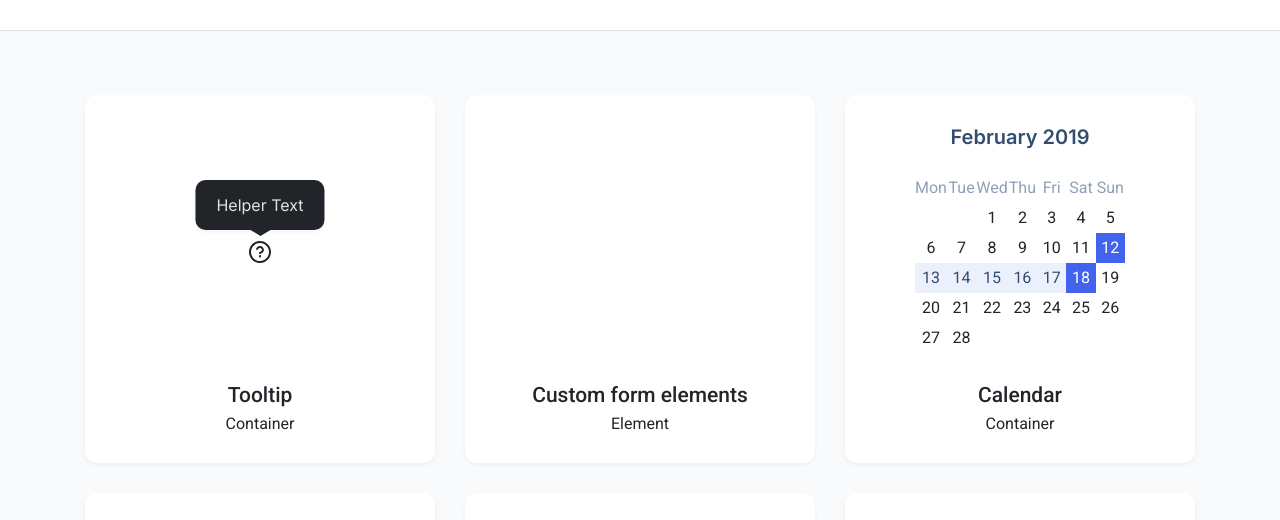
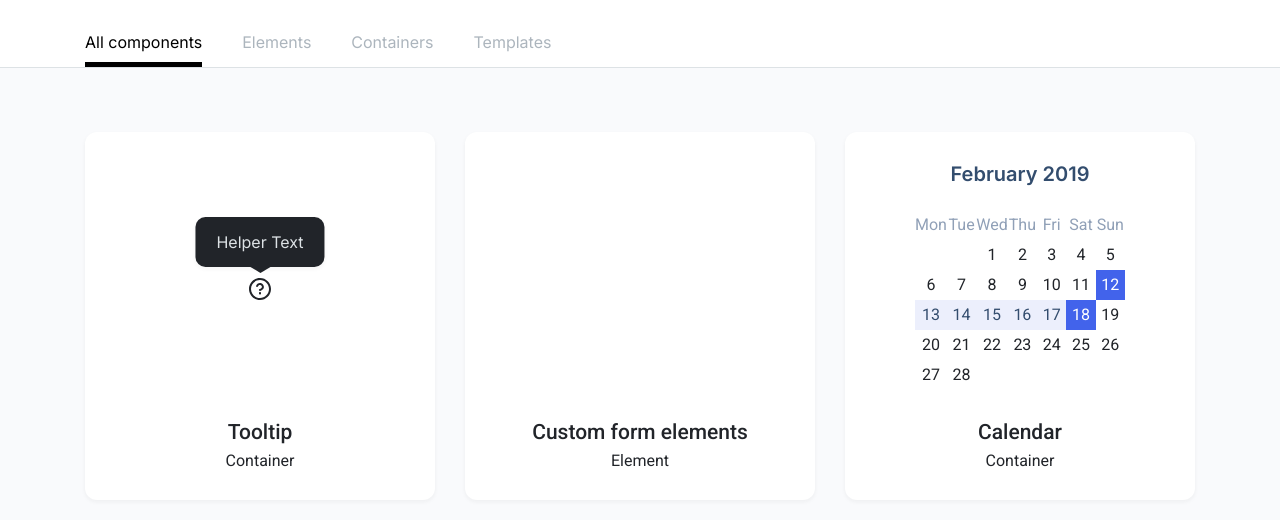
Before and after one commit to js-tasks-ru/htmlcss-20230411_sum2108, a website: page pages/main.html in a window 1280 px wide. Shown: the part 241-761 px from the top of the page. Drawn offline with nearby package versions, Linux system fonts and the light colour scheme.

Commit message:
dz-6/tabs - табы

```diff
--- a/assets/css/main.css
+++ b/assets/css/main.css
@@ -10,6 +10,7 @@
 @import '../../components/histogram/histogram.css';
 @import '../../components/containers/container/container.css';
 @import '../../components/sidebar/sidebar.css';
+@import '../../components/tabs/tabs.css';
 
 :root {
     --white: #ffffff;
--- a/components/card/card.css
+++ b/components/card/card.css
@@ -10,7 +10,7 @@
     border-radius: 12px;
     font-family: 'Roboto';
     font-style: normal;
-
+    text-decoration: none;
     color: var(--black);
 }
 
--- a/components/header/header.css
+++ b/components/header/header.css
@@ -1,7 +1,6 @@
 .header{
     text-align: center;
     background-color: var(--white);
-    border-bottom: 1px solid var(--grey-2);
 }
 .header__title {
     padding: 40px 0;
--- /dev/null
+++ b/components/tabs/tabs.css
@@ -0,0 +1,56 @@
+#all-tab:checked ~ .tabs__wrapper .tabs__label[for="all-tab"],
+#elements-tab:checked ~ .tabs__wrapper .tabs__label[for="elements-tab"],
+#containers-tab:checked ~ .tabs__wrapper .tabs__label[for="containers-tab"],
+#templates-tab:checked ~ .tabs__wrapper .tabs__label[for="templates-tab"],
+#html-tab:checked ~ .tabs__wrapper .tabs__label[for="html-tab"],
+#css-tab:checked ~ .tabs__wrapper .tabs__label[for="css-tab"] {
+    color: var(--accent);
+    border-bottom-color: var(--text);
+}
+.tabs__content_all-tab,
+.tabs__content_elements-tab,
+.tabs__content_containers-tab,
+.tabs__content_templates-tab,
+.tabs__content_html-tab,
+.tabs__content_css-tab {
+    display: none;
+}
+#all-tab:checked ~ .tabs__content_all-tab,
+#elements-tab:checked ~ .tabs__content_elements-tab,
+#containers-tab:checked ~ .tabs__content_containers-tab,
+#templates-tab:checked ~ .tabs__content_templates-tab,
+#html-tab:checked ~ .tabs__content_html-tab,
+#css-tab:checked ~ .tabs__content_css-tab {
+    display: block;
+}
+.tabs__wrapper {
+    border-bottom: 1px solid var(--grey-2);
+}
+.tabs__list {
+    display: flex;
+    gap: 40px;
+}
+.tabs__label {
+    display: block;
+    padding-bottom: 8px;
+    border-bottom: 5px solid transparent;
+    font-family: 'Inter';
+    font-style: normal;
+    font-weight: 400;
+    font-size: 16px;
+    line-height: 24px;
+    white-space: nowrap;
+    color: var(--grey-3);
+    cursor: pointer;
+}
+.tabs__input {
+    position: absolute;
+    outline: none;
+    clip: rect(0, 0, 0, 0);
+}
+
+@media screen and (max-width: 767px) {
+    .tabs__wrapper {
+        background-color: var(--light-white);
+    }
+}
--- a/pages/main.html
+++ b/pages/main.html
@@ -37,10 +37,49 @@
       <h1 class="header__title">Reusable component library</h1>
     </div>
   </header>
+  <div class="tabs">
+    <input
+      class="tabs__input"
+      type="radio"
+      id="all-tab"
+      name="tab"
+      checked
+    />
+    <input
+      class="tabs__input"
+      type="radio"
+      id="elements-tab"
+      name="tab"
+    />
+    <input
+      class="tabs__input"
+      type="radio"
+      id="containers-tab"
+      name="tab"
+    />
+    <input
+      class="tabs__input"
+      type="radio"
+      id="templates-tab"
+      name="tab"
+    />
+
+    <div class="tabs__wrapper">
+      <div class="container">
+        <div class="tabs__list">
+          <label class="tabs__label" for="all-tab">All components</label>
+          <label class="tabs__label" for="elements-tab">Elements</label>
+          <label class="tabs__label" for="containers-tab">Containers</label>
+          <label class="tabs__label" for="templates-tab">Templates</label>
+        </div>
+      </div>
+    </div>
+
+    <div class="tabs__content tabs__content_all-tab">
       <main class="main">
         <div class="container">
           <div class="page__main">
-        <div class="card">
+            <a class="card" href="./component.html">
               <div class="card__preview">
                 <div class="tooltip">
                   <svg class="tooltip__trigger" width="24" height="24" viewBox="0 0 24 24" fill="none" xmlns="http://www.w3.org/2000/svg">
@@ -55,17 +94,17 @@
               </div>
               <div class="card__title">Tooltip</div>
               <div class="card__description">Container</div>
-        </div>
+            </a>
 
-        <div class="card">
+            <a class="card" href="./component.html">
               <div class="card__preview">
 
               </div>
               <div class="card__title">Custom form elements</div>
               <div class="card__description">Element</div>
-        </div>
+            </a>
 
-        <div class="card">
+            <a href="./component.html" class="card">
               <div class="card__preview">
 
                 <div class="calendar calendar_small">
@@ -116,22 +155,22 @@
               </div>
               <div class="card__title">Calendar</div>
               <div class="card__description">Container</div>
-        </div>
+            </a>
 
-        <div class="card">
+            <a href="./component.html" class="card">
               <div class="card__preview">
 
               </div>
               <div class="card__title">Modal dialog</div>
               <div class="card__description">Container</div>
-        </div>
+            </a>
 
-        <div class="card">
+            <a href="./component.html" class="card">
               <div class="card__preview">
                 <div class="histogram">
                   <div class="histogram__header">
                     <div class="histogram__title">Total orders</div>
-                <a href="#" class="histogram__link">View all</a>
+                    <div href="#" class="histogram__link">View all</div>
                   </div>
                   <div class="histogram__counter">23564</div>
                   <div class="histogram__body">
@@ -165,16 +204,30 @@
               </div>
               <div class="card__title">Histogram</div>
               <div class="card__description">Element</div>
-        </div>
+            </a>
 
-        <div class="card">
+            <a href="./component.html" class="card">
               <div class="card__preview"></div>
               <div class="card__title">Avatar</div>
               <div class="card__description">Element</div>
-        </div>
+            </a>
           </div>
         </div>
       </main>
+    </div>
+    <div class="tabs__content tabs__content_elements-tab">
+      Elements tab content
+    </div>
+
+    <div class="tabs__content tabs__content_containers-tab">
+      Containers tab content
+    </div>
+
+    <div class="tabs__content tabs__content_templates-tab">
+      Templates tab content
+    </div>
+  </div>
+
   <footer class="footer">
     <div class="container">
       <h2 class="footer__title">About</h2>
```
Lines whose indentation alone changed are shown as unchanged.
